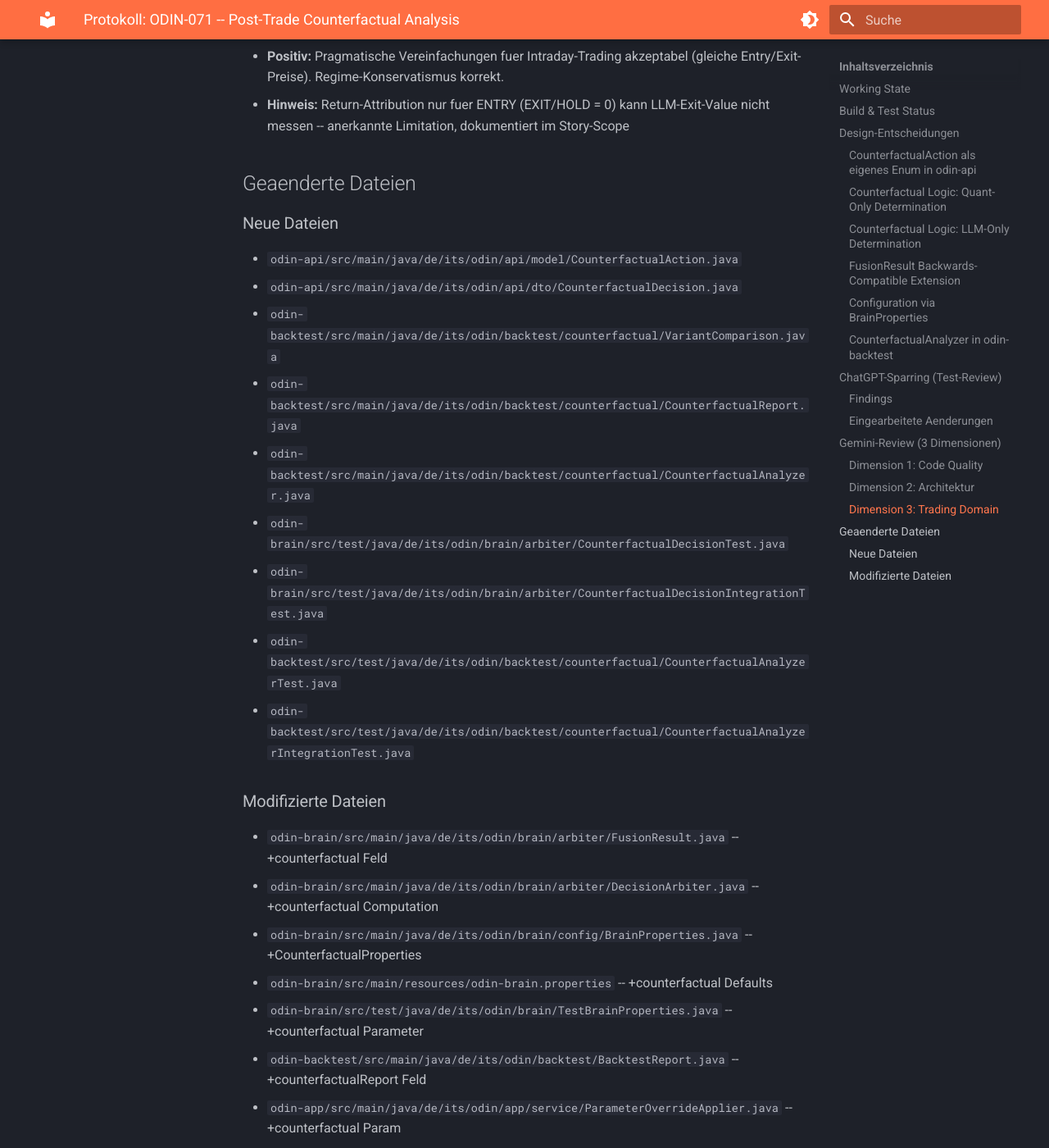
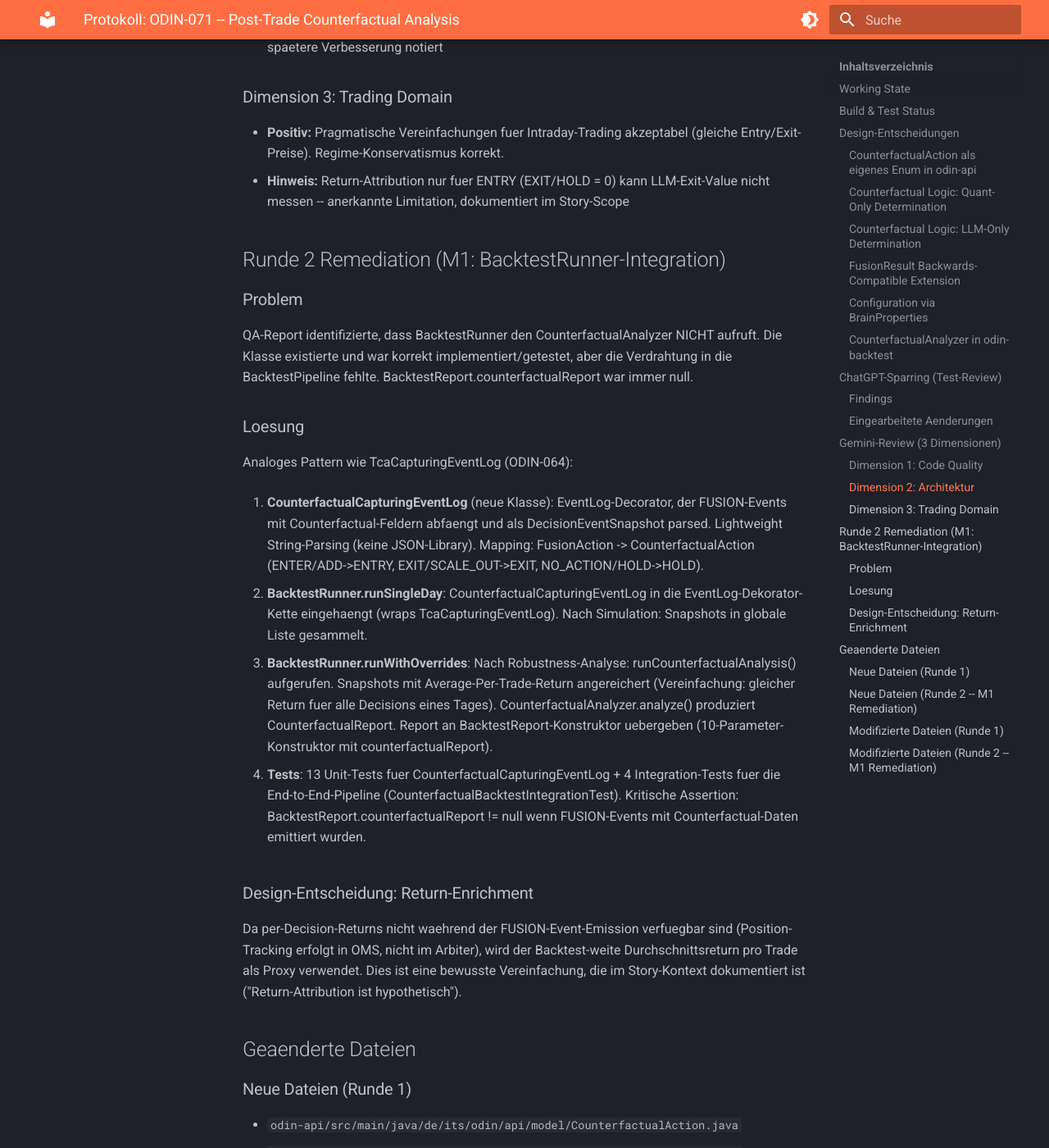
Before and after one commit to saltenhof/its-odin-wiki, an MkDocs documentation site: the page built from docs/meta/userstories/ODIN-071_post-trade-counterfactual/protocol.md, in a window 1280 px wide and 1400 px high, scrolled down 2790 px. Shown: the whole window at 82% size. Built offline with MkDocs 1.6.1 and Material for MkDocs 9.7.7, drawn with Linux system fonts in a browser that asks for light colours; some of the changed text lies outside the part shown.

Commit message:
docs(ODIN-071): update protocol with R2 remediation details
Added Runde 2 remediation section documenting M1 fix (BacktestRunner
integration of CounterfactualAnalyzer), updated file lists and test counts.

Co-Authored-By: Claude Opus 4.6 <noreply@anthropic.com>

```diff
--- a/docs/meta/userstories/ODIN-071_post-trade-counterfactual/protocol.md
+++ b/docs/meta/userstories/ODIN-071_post-trade-counterfactual/protocol.md
@@ -2,18 +2,20 @@
 
 ## Working State
 - [x] Initiale Implementierung
-- [x] Unit-Tests geschrieben (8 in odin-brain, 7 in odin-backtest)
-- [x] Integrationstests geschrieben (2 in odin-brain, 4 in odin-backtest)
+- [x] Unit-Tests geschrieben (8 in odin-brain, 7+13 in odin-backtest)
+- [x] Integrationstests geschrieben (2 in odin-brain, 4+4 in odin-backtest)
 - [x] ChatGPT-Sparring fuer Test-Edge-Cases
 - [x] Gemini-Review Dimension 1 (Code Quality)
 - [x] Gemini-Review Dimension 2 (Architektur)
 - [x] Gemini-Review Dimension 3 (Trading Domain)
 - [x] Review-Findings eingearbeitet
+- [x] **Runde 2 Remediation (M1): BacktestRunner-Integration**
 - [x] Commit & Push
 
 ## Build & Test Status
-- **305 Tests, 0 Failures, 0 Errors** (full reactor build)
+- **odin-backtest: 369 Surefire + 50 Failsafe = 419 Tests, 0 Failures, 0 Errors**
 - Alle 10 Maven-Module kompilieren sauber
+- Pre-existing Failures in odin-execution (TrailingStopManagerIntegrationTest) und odin-brain (Mockito-Environment-Issue) -- nicht durch ODIN-071 verursacht
 
 ## Design-Entscheidungen
 
@@ -61,9 +63,28 @@ Stateless Analyzer in `de.its.odin.backtest.counterfactual`. Gruppiert DecisionE
 - **Positiv:** Pragmatische Vereinfachungen fuer Intraday-Trading akzeptabel (gleiche Entry/Exit-Preise). Regime-Konservatismus korrekt.
 - **Hinweis:** Return-Attribution nur fuer ENTRY (EXIT/HOLD = 0) kann LLM-Exit-Value nicht messen -- anerkannte Limitation, dokumentiert im Story-Scope
 
+## Runde 2 Remediation (M1: BacktestRunner-Integration)
+
+### Problem
+QA-Report identifizierte, dass BacktestRunner den CounterfactualAnalyzer NICHT aufruft. Die Klasse existierte und war korrekt implementiert/getestet, aber die Verdrahtung in die BacktestPipeline fehlte. BacktestReport.counterfactualReport war immer null.
+
+### Loesung
+Analoges Pattern wie TcaCapturingEventLog (ODIN-064):
+
+1. **CounterfactualCapturingEventLog** (neue Klasse): EventLog-Decorator, der FUSION-Events mit Counterfactual-Feldern abfaengt und als DecisionEventSnapshot parsed. Lightweight String-Parsing (keine JSON-Library). Mapping: FusionAction -> CounterfactualAction (ENTER/ADD->ENTRY, EXIT/SCALE_OUT->EXIT, NO_ACTION/HOLD->HOLD).
+
+2. **BacktestRunner.runSingleDay**: CounterfactualCapturingEventLog in die EventLog-Dekorator-Kette eingehaengt (wraps TcaCapturingEventLog). Nach Simulation: Snapshots in globale Liste gesammelt.
+
+3. **BacktestRunner.runWithOverrides**: Nach Robustness-Analyse: runCounterfactualAnalysis() aufgerufen. Snapshots mit Average-Per-Trade-Return angereichert (Vereinfachung: gleicher Return fuer alle Decisions eines Tages). CounterfactualAnalyzer.analyze() produziert CounterfactualReport. Report an BacktestReport-Konstruktor uebergeben (10-Parameter-Konstruktor mit counterfactualReport).
+
+4. **Tests**: 13 Unit-Tests fuer CounterfactualCapturingEventLog + 4 Integration-Tests fuer die End-to-End-Pipeline (CounterfactualBacktestIntegrationTest). Kritische Assertion: BacktestReport.counterfactualReport != null wenn FUSION-Events mit Counterfactual-Daten emittiert wurden.
+
+### Design-Entscheidung: Return-Enrichment
+Da per-Decision-Returns nicht waehrend der FUSION-Event-Emission verfuegbar sind (Position-Tracking erfolgt in OMS, nicht im Arbiter), wird der Backtest-weite Durchschnittsreturn pro Trade als Proxy verwendet. Dies ist eine bewusste Vereinfachung, die im Story-Kontext dokumentiert ist ("Return-Attribution ist hypothetisch").
+
 ## Geaenderte Dateien
 
-### Neue Dateien
+### Neue Dateien (Runde 1)
 - `odin-api/src/main/java/de/its/odin/api/model/CounterfactualAction.java`
 - `odin-api/src/main/java/de/its/odin/api/dto/CounterfactualDecision.java`
 - `odin-backtest/src/main/java/de/its/odin/backtest/counterfactual/VariantComparison.java`
@@ -74,7 +95,12 @@ Stateless Analyzer in `de.its.odin.backtest.counterfactual`. Gruppiert DecisionE
 - `odin-backtest/src/test/java/de/its/odin/backtest/counterfactual/CounterfactualAnalyzerTest.java`
 - `odin-backtest/src/test/java/de/its/odin/backtest/counterfactual/CounterfactualAnalyzerIntegrationTest.java`
 
-### Modifizierte Dateien
+### Neue Dateien (Runde 2 -- M1 Remediation)
+- `odin-backtest/src/main/java/de/its/odin/backtest/counterfactual/CounterfactualCapturingEventLog.java`
+- `odin-backtest/src/test/java/de/its/odin/backtest/counterfactual/CounterfactualCapturingEventLogTest.java`
+- `odin-backtest/src/test/java/de/its/odin/backtest/counterfactual/CounterfactualBacktestIntegrationTest.java`
+
+### Modifizierte Dateien (Runde 1)
 - `odin-brain/src/main/java/de/its/odin/brain/arbiter/FusionResult.java` -- +counterfactual Feld
 - `odin-brain/src/main/java/de/its/odin/brain/arbiter/DecisionArbiter.java` -- +counterfactual Computation
 - `odin-brain/src/main/java/de/its/odin/brain/config/BrainProperties.java` -- +CounterfactualProperties
@@ -82,4 +108,7 @@ Stateless Analyzer in `de.its.odin.backtest.counterfactual`. Gruppiert DecisionE
 - `odin-brain/src/test/java/de/its/odin/brain/TestBrainProperties.java` -- +counterfactual Parameter
 - `odin-backtest/src/main/java/de/its/odin/backtest/BacktestReport.java` -- +counterfactualReport Feld
 - `odin-app/src/main/java/de/its/odin/app/service/ParameterOverrideApplier.java` -- +counterfactual Param
-- Diverse Test-Dateien: BrainProperties-Konstruktor-Updates (KpiEngineTest, GateCascadeEvaluatorIntegrationTest, PipelineFactoryTest, BacktestRunnerTest, BacktestPipelineIntegrationTest, BacktestRunnerGovernanceIntegrationTest, WalkForwardRunnerIntegrationTest, ParameterOverrideApplierTest)
+- Diverse Test-Dateien: BrainProperties-Konstruktor-Updates
+
+### Modifizierte Dateien (Runde 2 -- M1 Remediation)
+- `odin-backtest/src/main/java/de/its/odin/backtest/BacktestRunner.java` -- +CounterfactualCapturingEventLog Wiring, +runCounterfactualAnalysis(), +enrichSnapshotsWithReturns(), counterfactualSnapshots Collection
```
